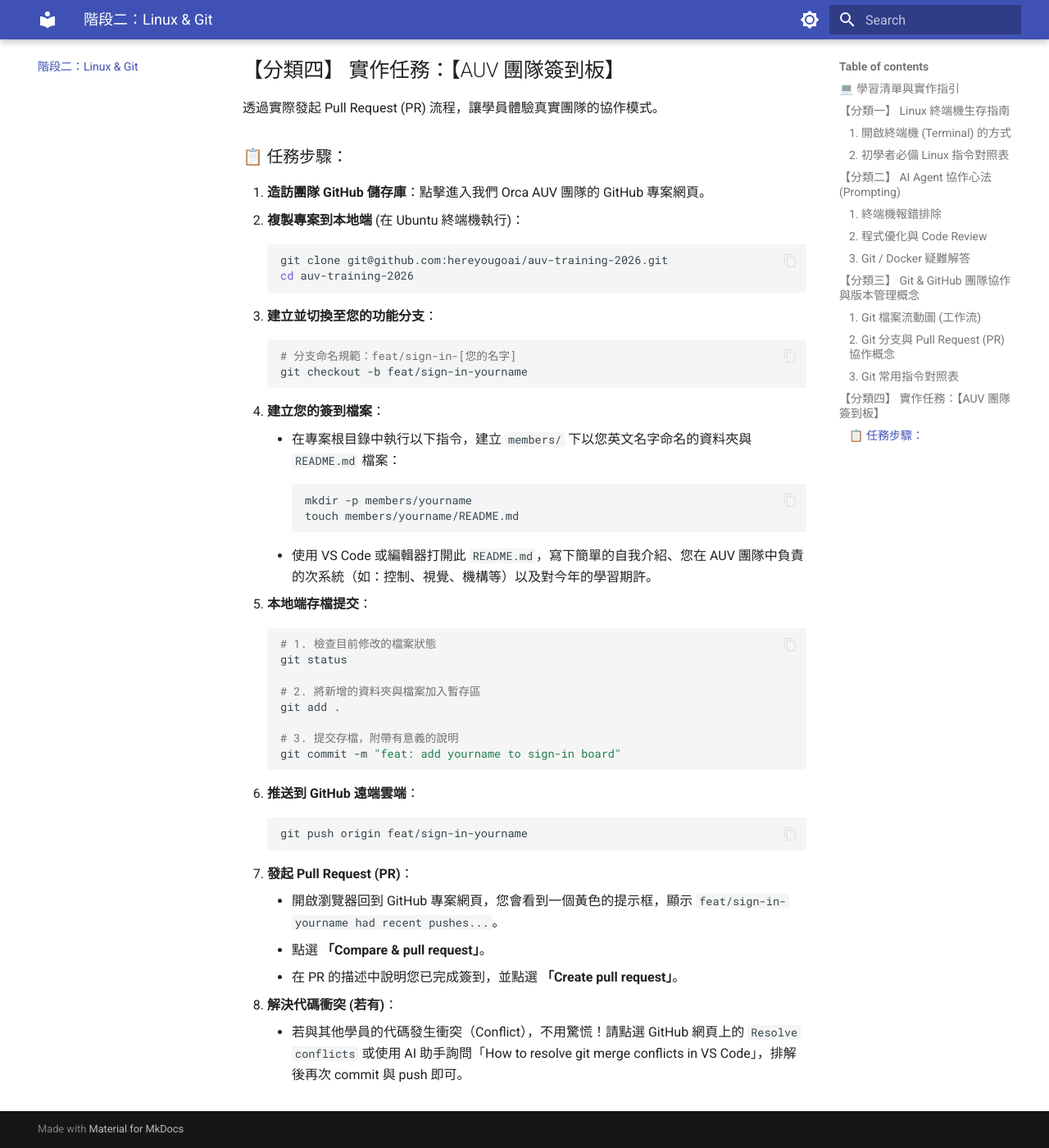
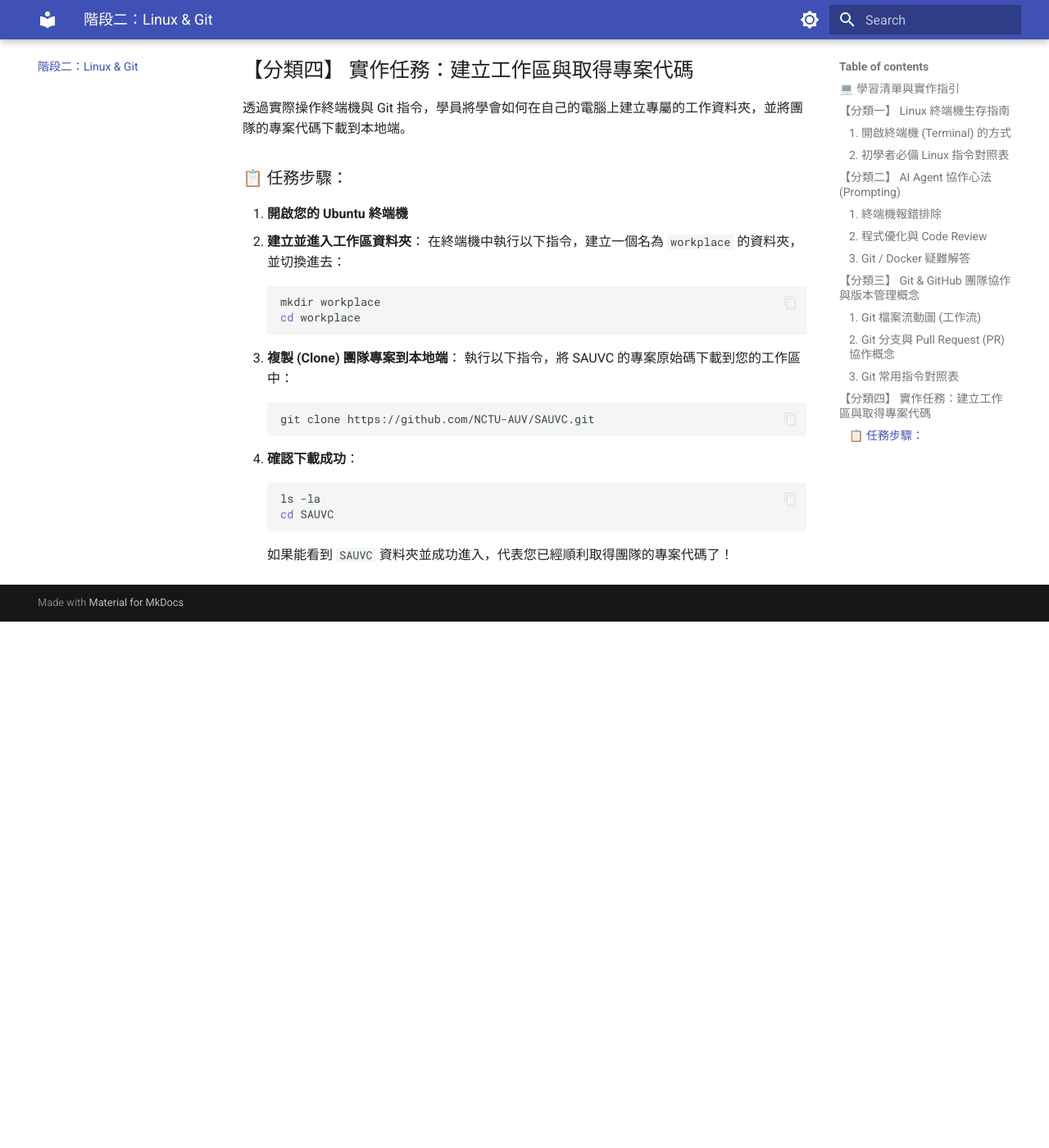
Before and after one commit to hereyougoai/auv-training-2026, an MkDocs documentation site: the page built from docs/stage2_collab/index.md, in a window 1280 px wide and 1400 px high, scrolled down 4410 px. Shown: the whole window at 82% size. Built offline with MkDocs 1.6.1 and Material for MkDocs 9.7.7, drawn with Linux system fonts in a browser that asks for light colours; after the commit the page ends 5168 px from its top, so only the background shows below that.

````diff
--- a/docs/stage2_collab/index.md
+++ b/docs/stage2_collab/index.md
@@ -125,47 +125,27 @@
 
 ---
 
-## 【分類四】 實作任務：【AUV 團隊簽到板】
+## 【分類四】 實作任務：建立工作區與取得專案代碼
 
-透過實際發起 Pull Request (PR) 流程，讓學員體驗真實團隊的協作模式。
+透過實際操作終端機與 Git 指令，學員將學會如何在自己的電腦上建立專屬的工作資料夾，並將團隊的專案代碼下載到本地端。
 
 ### 📋 任務步驟：
-1. **造訪團隊 GitHub 儲存庫**：點擊進入我們 Orca AUV 團隊的 GitHub 專案網頁。
-2. **複製專案到本地端** (在 Ubuntu 終端機執行)：
+
+1. **開啟您的 Ubuntu 終端機**
+2. **建立並進入工作區資料夾**：
+   在終端機中執行以下指令，建立一個名為 `workplace` 的資料夾，並切換進去：
    ```bash
-   git clone git@github.com:hereyougoai/auv-training-2026.git
-   cd auv-training-2026
+   mkdir workplace
+   cd workplace
    ```
-3. **建立並切換至您的功能分支**：
+3. **複製 (Clone) 團隊專案到本地端**：
+   執行以下指令，將 SAUVC 的專案原始碼下載到您的工作區中：
    ```bash
-   # 分支命名規範：feat/sign-in-[您的名字]
-   git checkout -b feat/sign-in-yourname
+   git clone https://github.com/NCTU-AUV/SAUVC.git
    ```
-4. **建立您的簽到檔案**：
-    * 在專案根目錄中執行以下指令，建立 `members/` 下以您英文名字命名的資料夾與 `README.md` 檔案：
-      ```bash
-      mkdir -p members/yourname
-      touch members/yourname/README.md
-      ```
-    * 使用 VS Code 或編輯器打開此 `README.md`，寫下簡單的自我介紹、您在 AUV 團隊中負責的次系統（如：控制、視覺、機構等）以及對今年的學習期許。
-5. **本地端存檔提交**：
+4. **確認下載成功**：
    ```bash
-   # 1. 檢查目前修改的檔案狀態
-   git status
-
-   # 2. 將新增的資料夾與檔案加入暫存區
-   git add .
-
-   # 3. 提交存檔，附帶有意義的說明
-   git commit -m "feat: add yourname to sign-in board"
+   ls -la
+   cd SAUVC
    ```
-6. **推送到 GitHub 遠端雲端**：
-   ```bash
-   git push origin feat/sign-in-yourname
-   ```
-7. **發起 Pull Request (PR)**：
-    * 開啟瀏覽器回到 GitHub 專案網頁，您會看到一個黃色的提示框，顯示 `feat/sign-in-yourname had recent pushes...`。
-    * 點選 **「Compare & pull request」**。
-    * 在 PR 的描述中說明您已完成簽到，並點選 **「Create pull request」**。
-8. **解決代碼衝突 (若有)**：
-    * 若與其他學員的代碼發生衝突（Conflict），不用驚慌！請點選 GitHub 網頁上的 `Resolve conflicts` 或使用 AI 助手詢問「How to resolve git merge conflicts in VS Code」，排解後再次 commit 與 push 即可。
+   如果能看到 `SAUVC` 資料夾並成功進入，代表您已經順利取得團隊的專案代碼了！
--- a/docs/stage3_sandbox/index.md
+++ b/docs/stage3_sandbox/index.md
@@ -475,11 +475,12 @@
 * **為什麼 AUV 需要 Docker？**
   * AUV 依賴的軟體庫極其複雜（如 ROS 2、OpenCV、NVIDIA CUDA、各式特規感測器驅動）。
   * 透過 Docker，我們能將所有依賴與執行環境打包進 **Image (映像檔)**，並在任意電腦（不論是開發主機還是 AUV 實機）上開啟 **Container (容器)** 運行，徹底解決「環境不一致」的問題。
-* **核心術語**：
-  * **Image (映像檔)**：唯讀的範本，包含運行程式所需的所有檔案與設定。
-  * **Container (容器)**：映像檔的運行實例，是一個相互隔離、可讀寫的安全沙盒。
-  * **Dockerfile**：描述如何自動建立 Image 的文字配方表。
-  * **Volume (資料卷映射)**：將本機的資料夾掛載到容器內部，方便直接修改代碼而不需重新打包。
+* **核心術語與彼此關聯**：
+  * **Image (映像檔)**：就像是**遊戲安裝光碟**或是**建築藍圖**。它是一個唯讀的範本，裡面已經封裝了作業系統、依賴套件以及我們的 AUV 程式碼。我們無法直接在光碟上玩遊戲或修改它。
+  * **Container (容器)**：就像是**把光碟安裝到電腦後真正跑起來的遊戲實體**，或是**根據藍圖實際蓋出來的房子**。Container 是由 Image 建立出來的運行環境。我們可以在 Container 裡面執行程式、讀寫檔案，且它與外面的宿主電腦環境是完全隔離的安全沙盒。同一個 Image 可以同時啟動無限多個相互獨立的 Container。
+  * **Dockerfile**：就像是**製作遊戲光碟的自動化腳本**或是**料理食譜**。它是一個純文字檔，裡面寫滿了指令（例如第一步要裝 Ubuntu 系統，第二步要裝 Python，第三步要把程式碼放進去）。Docker 引擎會讀取 Dockerfile 並依照步驟「自動烘焙」出我們的 Image。
+  * **Docker Compose**：隨著專案變複雜，我們可能需要一個容器跑資料庫、一個跑視覺辨識、一個跑控制節點。Docker Compose 就像是**交響樂團指揮家**。透過一個 `docker-compose.yml` 設定檔，我們只需下一行指令，就能同時啟動並管理多個互相關聯的 Container，並自動設定好它們之間的內部網路連線，是系統整合階段必備的工具。
+  * **Volume (資料卷映射)**：將本機的資料夾掛載到容器內部，讓本地端的檔案能與容器內即時同步，方便直接修改代碼而不需重新打包 Image。
 
 #### 🐳 Docker 核心指令防呆對照表
 | 指令 | 功能描述 | 常用範例 | 💡 實用提示 |
````
Also changed, not shown: docs/stage1_env/index.md (+1 -1 lines).
